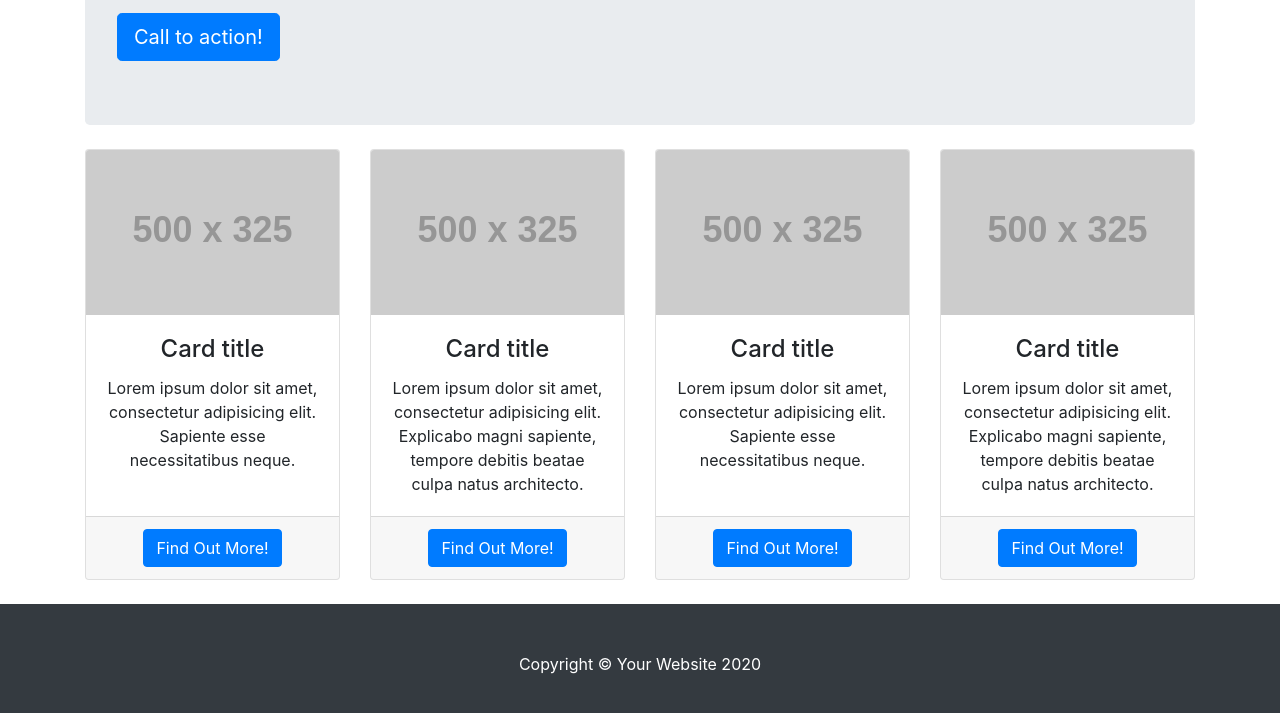
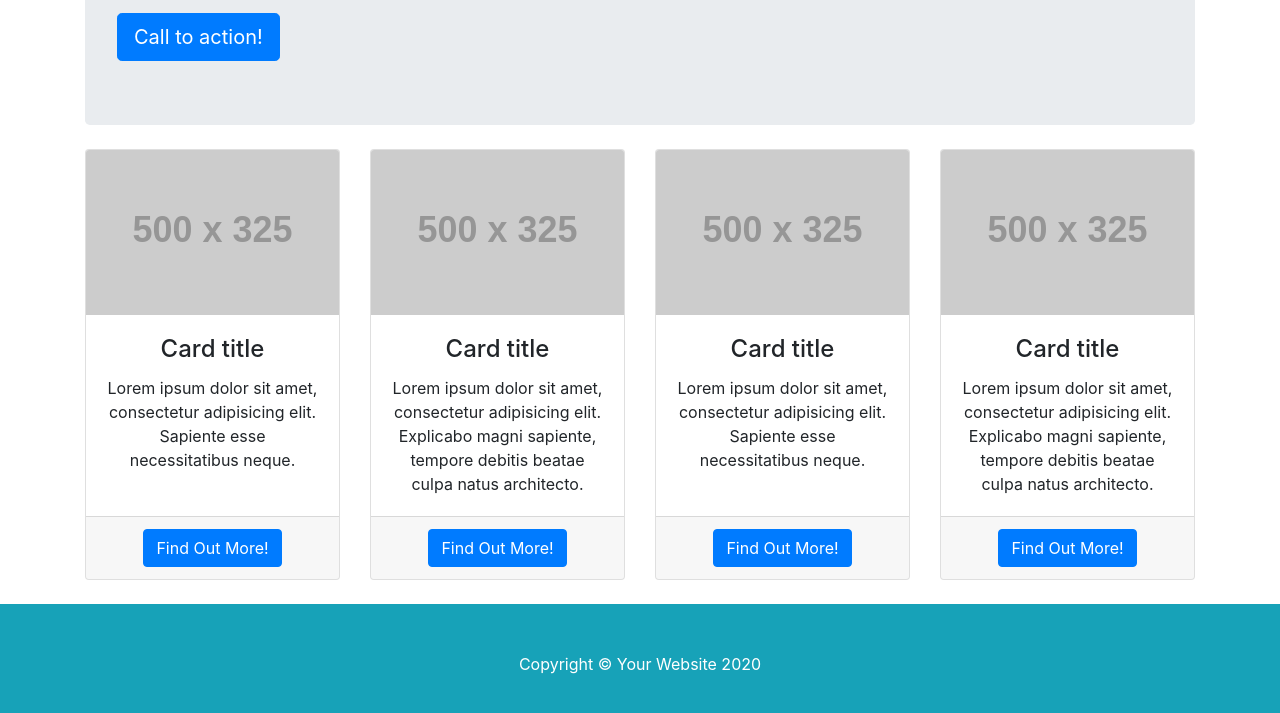
Before and after one commit to OmeOllin/Bombagaji, a website: page index.html in a window 1280 px wide. Shown: the part 301-1014 px from the top of the page. Drawn offline with Linux system fonts and the light colour scheme; placeholder pictures from the web are drawn by us.

Commit message:
Update index.html
Se cambia el color del footer

```diff
--- a/index.html
+++ b/index.html
@@ -121,7 +121,7 @@
   <!-- /.container -->
 
   <!-- Footer -->
-  <footer class="py-5 bg-dark">
+  <footer class="py-5 bg-info">
     <div class="container">
       <p class="m-0 text-center text-white">Copyright &copy; Your Website 2020</p>
     </div>
```
